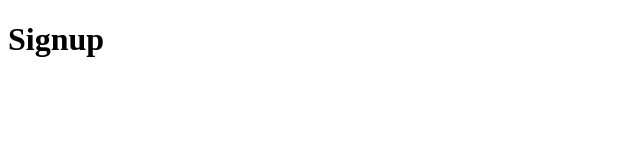
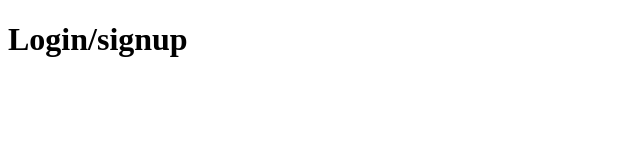
Before and after one commit to lingeshkouti/git-adventure, a plain HTML site: page login.html in a window 1280 px wide. Shown: the whole page, without its empty margins (0-640 px from the left). Drawn offline with Linux system fonts and the light colour scheme.

Commit message:
login html v2

```diff
--- a/login.html
+++ b/login.html
@@ -7,6 +7,6 @@
     <title>Signup</title>
 </head>
 <body>
-    <h1>Signup</h1>
+    <h1>Login/signup</h1>
 </body>
 </html>
```
